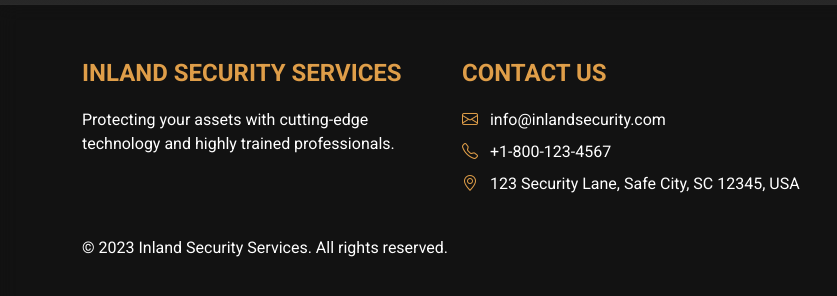
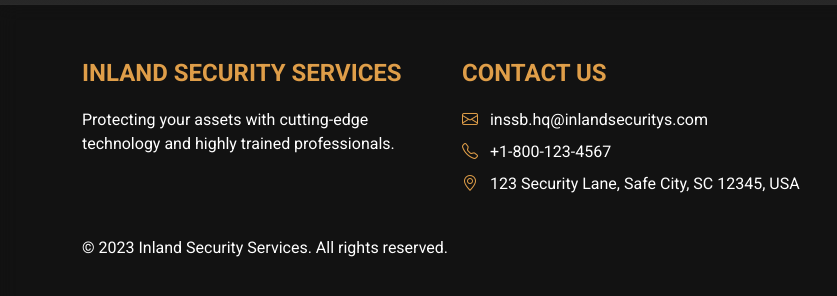
Before and after one commit to nrlmdhah/inlandsecuritys, a plain HTML site: page client.html in a window 1280 px wide. Shown: the part 824-1120 px from the top of the page, 0-837 px from the left. Drawn offline with nearby package versions, Linux system fonts and the light colour scheme; grey boxes are pictures that could not be loaded.

Commit message:
Update client.html

```diff
--- a/client.html
+++ b/client.html
@@ -364,8 +364,8 @@
             <ul class="list-unstyled">
               <li class="mb-2">
                 <i class="bi bi-envelope me-2"></i>
-                <a href="mailto:info@inlandsecurity.com"
-                  >info@inlandsecurity.com</a
+                <a href="mailto:inssb.hq@inlandsecuritys.com"
+                  >inssb.hq@inlandsecuritys.com</a
                 >
               </li>
               <li class="mb-2">
```
